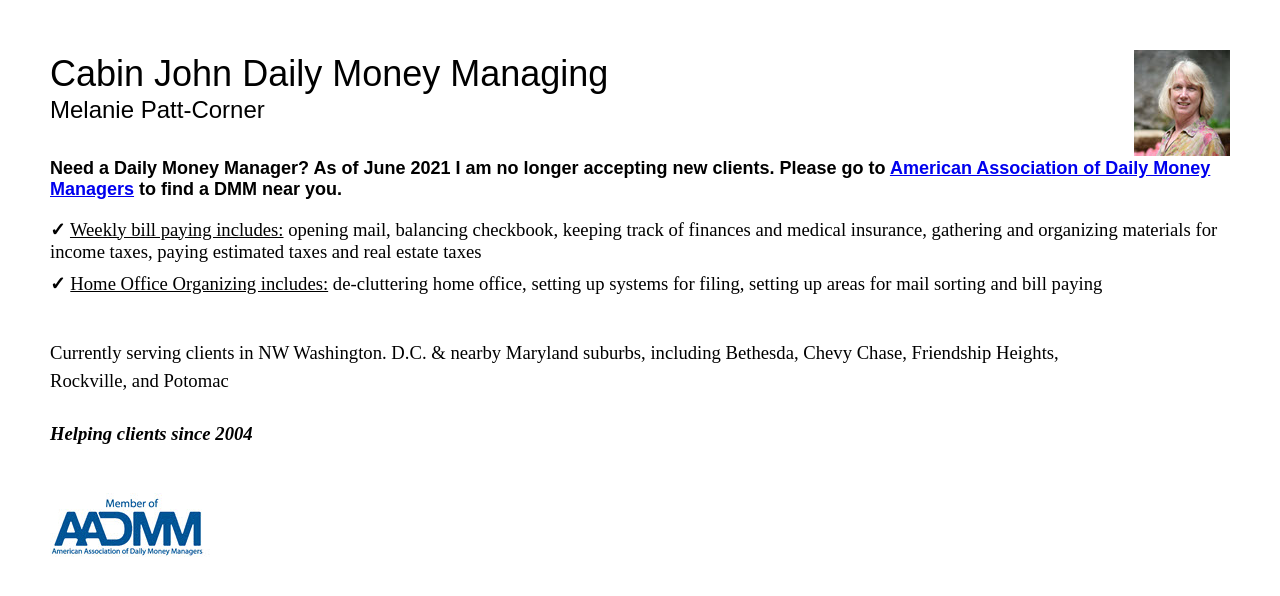
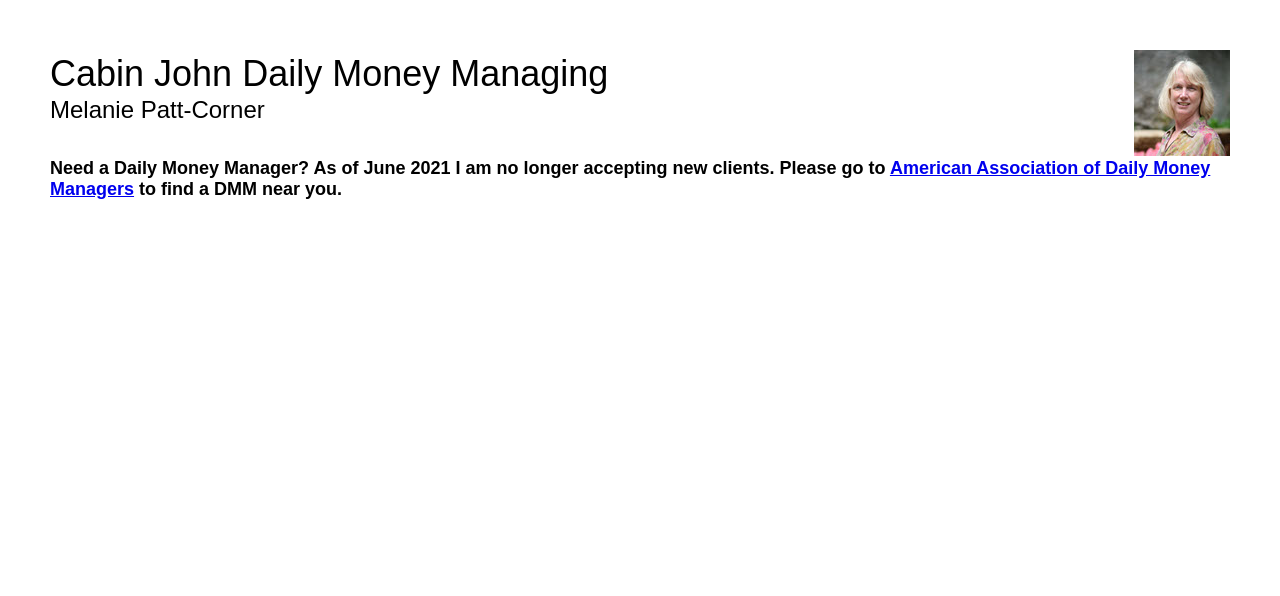
Before and after one commit to rpattcorner/cjdmm, a plain HTML site: page index.html in a window 1280 px wide. Drawn offline with Linux system fonts and the light colour scheme.

Commit message:
remove remaining services, add README

```diff
--- a/index.html
+++ b/index.html
@@ -19,22 +19,7 @@ Need a Daily Money Manager?  As of June 2021 I am no longer accepting new client
     <a href="https://secure.aadmm.com">American Association
         of Daily Money Managers</a> to find a DMM near you.
 </div>
-<ul class="fixed">
-    <li>
-        <u>Weekly bill paying includes:</u> opening mail, balancing checkbook, keeping track of finances and medical insurance, gathering and organizing materials for income taxes, paying estimated taxes and real estate taxes
-</li>
-
-<li>
-    <u>Home Office Organizing includes:</u> de-cluttering home office, setting up systems for filing, setting up areas for mail sorting and bill paying
-</li>
-</ul>
-<p style="margin-top: 34px">Currently serving clients in NW Washington. D.C. & nearby Maryland suburbs, including Bethesda, Chevy Chase, Friendship Heights, Rockville, and Potomac</p>
-<span class="helping">Helping clients since 2004</span>
 <div class="certs">
-<!--<img class="cert" src="https://gispi.com/wp-content/uploads/2018/12/GI1702_Icon_2019_SM.jpg"
-alt="Background Check seal" class="logo-right" width="120" height="120"></a>
--->
-<img class="aadmm" src="images/AADMM160.jpg" />
 </div>
 </body>
 </html>
```
Also changed, not shown: 1 other file.
